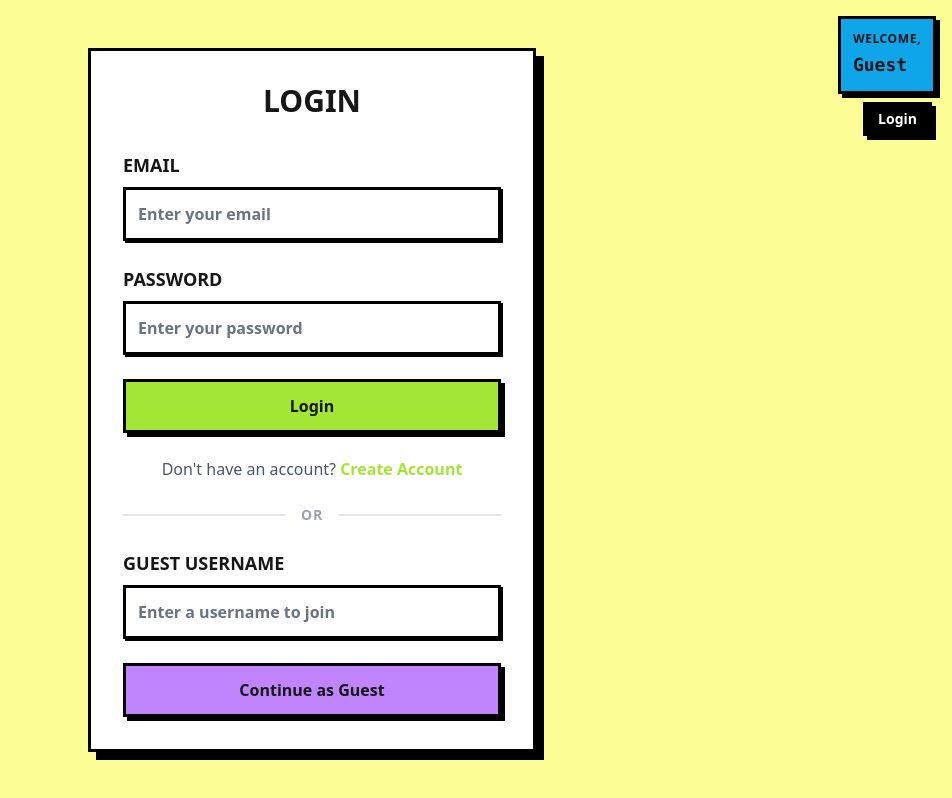
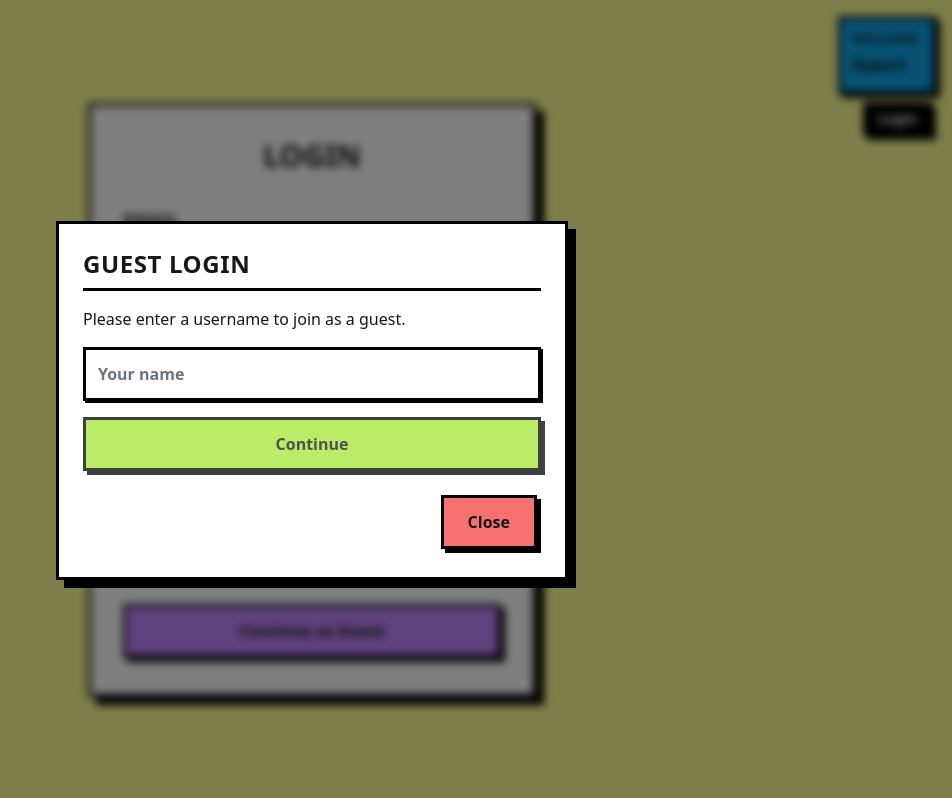
Before and after one commit to truonghoangthuan/nuxt-voting-app, a Nuxt app: page /login in a window 1280 px wide. Both pictures are taken after a click on the button "Continue as Guest". Shown: the whole page, without its empty margins (328-1280 px from the left). Built offline with nearby package versions, Linux system fonts and the light colour scheme; no server answers.

Commit message:
feat: add popup guest username dialog

```diff
--- a/components/ui/NeoDialog.vue
+++ b/components/ui/NeoDialog.vue
@@ -31,7 +31,7 @@ const close = () => {
       <NeoCard :title="title">
         <slot />
         <div class="mt-6 flex justify-end">
-          <NeoButton variant="primary" @click="close">Got it!</NeoButton>
+          <NeoButton variant="danger" @click="close">Close</NeoButton>
         </div>
       </NeoCard>
     </div>
--- a/composables/useAuth.ts
+++ b/composables/useAuth.ts
@@ -54,21 +54,37 @@ export const useAuth = () => {
     }
   };
 
-  const loginAsGuest = async (username: string) => {
+  const loginAsGuest = async (username?: string) => {
     loading.value = true;
     error.value = null;
     try {
       const userCredential = await signInAnonymously($auth as any);
-      await updateProfile(userCredential.user, {
-        displayName: username,
-      });
-      // Force update the reactive user state to reflect the new displayName
-      user.value = { ...userCredential.user } as User;
+      if (username) {
+        await updateProfile(userCredential.user, {
+          displayName: username,
+        });
+        // Force update the reactive user state to reflect the new displayName
+        user.value = { ...userCredential.user, displayName: username } as User;
+      } else {
+        user.value = userCredential.user as User;
+      }
     } catch (e: any) {
       error.value = e.message;
       throw e;
     } finally {
       loading.value = false;
+    }
+  };
+
+  const updateGuestUsername = async (username: string) => {
+    if (user.value) {
+      loading.value = true;
+      try {
+        await updateProfile(user.value, { displayName: username });
+        user.value = { ...user.value, displayName: username } as User;
+      } finally {
+        loading.value = false;
+      }
     }
   };
 
@@ -92,6 +108,7 @@ export const useAuth = () => {
     login,
     register,
     loginAsGuest,
+    updateGuestUsername,
     logout,
   };
 };
--- a/pages/login.vue
+++ b/pages/login.vue
@@ -3,9 +3,11 @@ import { useAuth } from '~/composables/useAuth';
 
 const email = ref('');
 const password = ref('');
-const guestUsername = ref('');
 const { login, loginAsGuest, error, loading } = useAuth();
 const router = useRouter();
+
+const showGuestDialog = ref(false);
+const guestNameInput = ref('');
 
 const handleLogin = async () => {
   if (!email.value || !password.value) return;
@@ -19,11 +21,16 @@ const handleLogin = async () => {
   }
 };
 
-const handleGuestLogin = async () => {
-  if (!guestUsername.value) return;
+const handleGuestLogin = () => {
+  showGuestDialog.value = true;
+};
+
+const submitGuestLogin = async () => {
+  if (!guestNameInput.value.trim()) return;
 
   try {
-    await loginAsGuest(guestUsername.value);
+    showGuestDialog.value = false;
+    await loginAsGuest(guestNameInput.value.trim());
     const redirectPath = (useRoute().query.redirect as string) || '/';
     router.push(redirectPath);
   } catch (e) {
@@ -71,20 +78,26 @@ const handleGuestLogin = async () => {
         <div class="flex-grow border-t-2 border-gray-200"></div>
       </div>
 
-      <form @submit.prevent="handleGuestLogin" class="space-y-6">
-        <NeoInput
-          v-model="guestUsername"
-          label="Guest Username"
-          type="text"
-          placeholder="Enter a username to join"
-          id="guestUsername"
-          required
-        />
+      <NeoButton
+        type="button"
+        @click="handleGuestLogin"
+        variant="secondary"
+        :block="true"
+        :disabled="loading"
+        class="w-full"
+      >
+        {{ loading ? 'Logging in...' : 'Continue as Guest' }}
+      </NeoButton>
+    </NeoCard>
 
-        <NeoButton type="submit" variant="secondary" :block="true" :disabled="loading" class="w-full">
-          {{ loading ? 'Loggin in...' : 'Continue as Guest' }}
+    <NeoDialog v-model="showGuestDialog" title="Guest Login">
+      <div class="space-y-4">
+        <p>Please enter a username to join as a guest.</p>
+        <NeoInput v-model="guestNameInput" placeholder="Your name" @keyup.enter="submitGuestLogin" />
+        <NeoButton block variant="primary" @click="submitGuestLogin" :disabled="!guestNameInput.trim() || loading">
+          Continue
         </NeoButton>
-      </form>
-    </NeoCard>
+      </div>
+    </NeoDialog>
   </div>
 </template>
```
